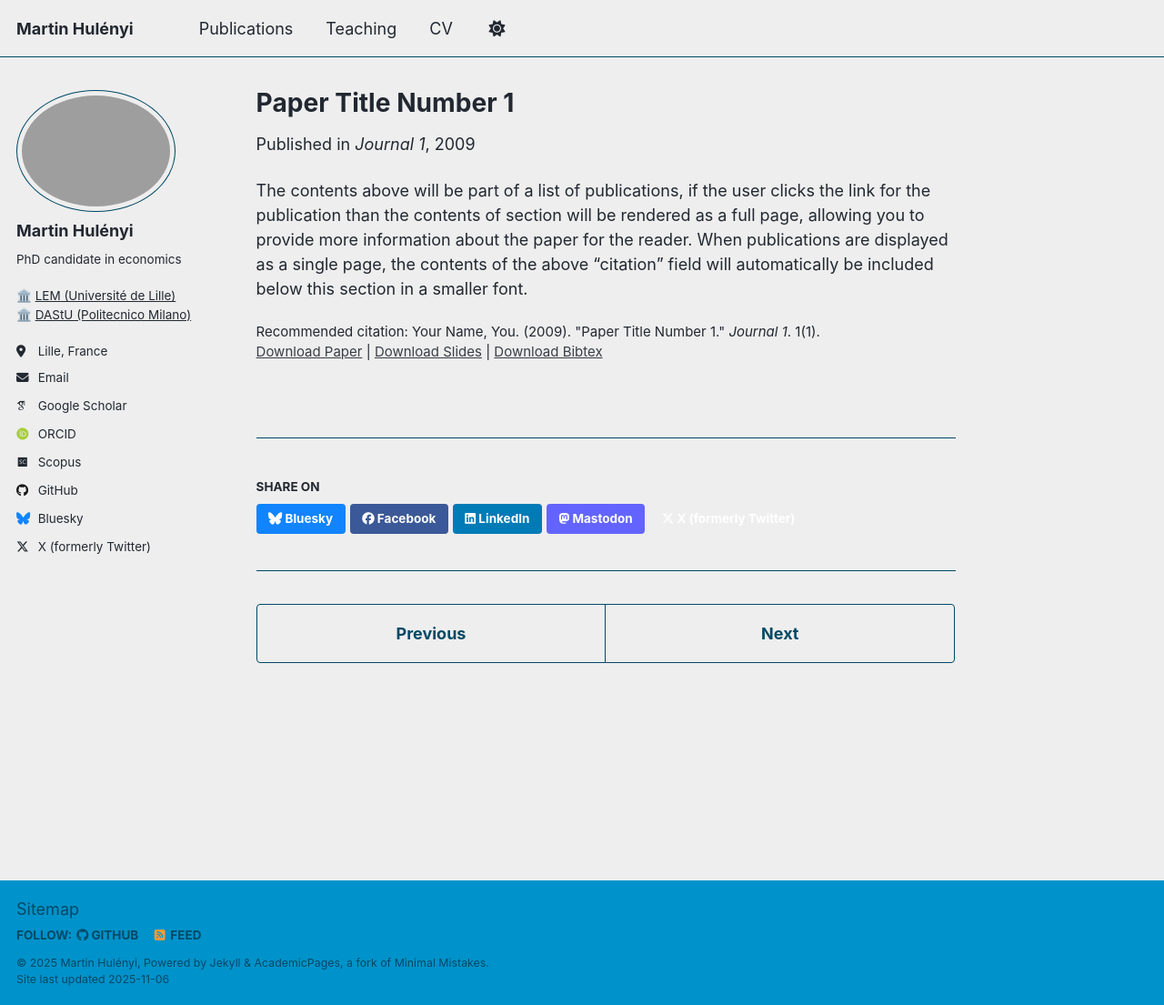
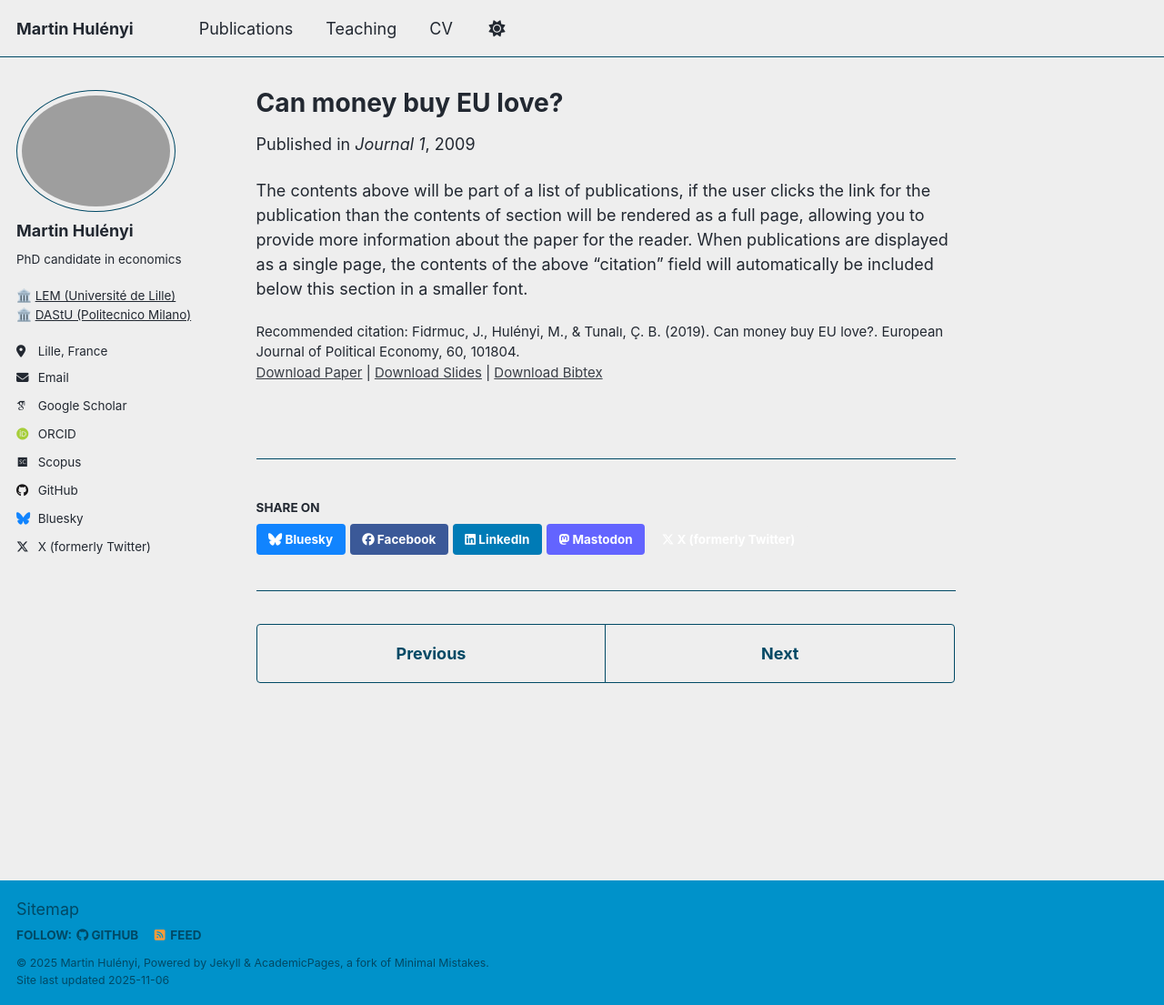
Before and after one commit to martinhulenyi/martinhulenyi.github.io, a Jekyll site: the page built from _publications/2009-10-01-paper-title-number-1.md, in a window 1280 px wide and 1105 px high. Shown: the whole window at 91% size. Built offline with Jekyll 4.4.1, drawn with Linux system fonts in a browser that asks for light colours; some web fonts are replaced; a script that is not in the unit is left out.

Commit message:
Update 2009-10-01-paper-title-number-1.md

```diff
--- a/_publications/2009-10-01-paper-title-number-1.md
+++ b/_publications/2009-10-01-paper-title-number-1.md
@@ -1,5 +1,5 @@
 ---
-title: "Paper Title Number 1"
+title: "Can money buy EU love?"
 collection: publications
 category: manuscripts
 permalink: /publication/2009-10-01-paper-title-number-1
@@ -9,6 +9,6 @@ venue: 'Journal 1'
 slidesurl: 'https://academicpages.github.io/files/slides1.pdf'
 paperurl: 'https://academicpages.github.io/files/paper1.pdf'
 bibtexurl: 'https://academicpages.github.io/files/bibtex1.bib'
-citation: 'Your Name, You. (2009). &quot;Paper Title Number 1.&quot; <i>Journal 1</i>. 1(1).'
+citation: 'Fidrmuc, J., Hulényi, M., & Tunalı, Ç. B. (2019). Can money buy EU love?. European Journal of Political Economy, 60, 101804.'
 ---
 The contents above will be part of a list of publications, if the user clicks the link for the publication than the contents of section will be rendered as a full page, allowing you to provide more information about the paper for the reader. When publications are displayed as a single page, the contents of the above "citation" field will automatically be included below this section in a smaller font.
```
